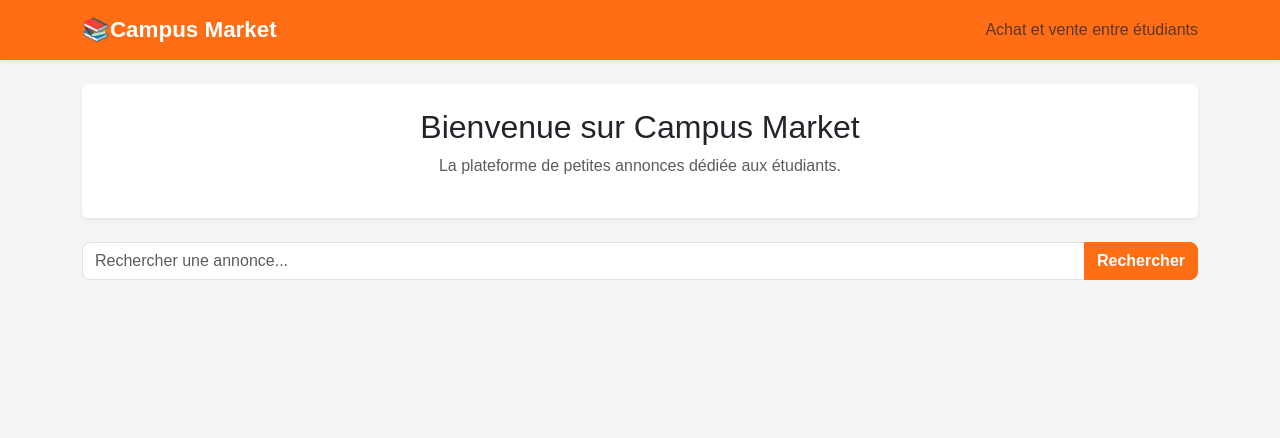
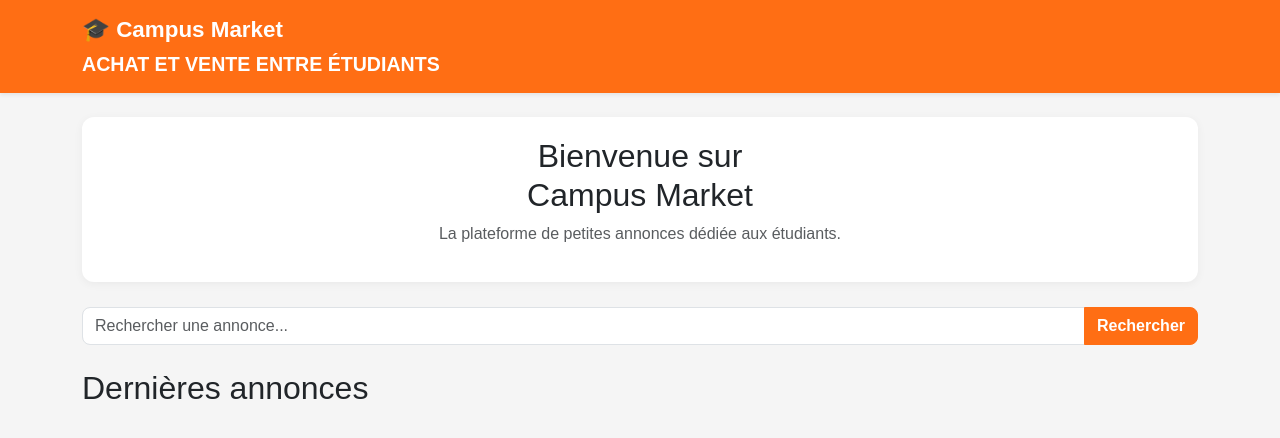
Before and after one commit to anna-vml/Projet-Leboncoin, a PHP site: page / in a window 1280 px wide. Shown: the top 438 px of the page. Run offline with PHP 8.4, Linux system fonts and the light colour scheme; data that the repository does not hold is empty.

Commit message:
Update index.php

```diff
--- a/index.php
+++ b/index.php
@@ -7,13 +7,15 @@ if(isset($_GET['recherche'])) {
       $recherche = $_GET['recherche'];
     }
 
-$sql = "SELECT * FROM annonces
-        WHERE titre LIKE ?
-        ORDER BY date_creation DESC";
+    $sql = "SELECT annonces.*, utilisateurs.nom
+        FROM annonces
+        LEFT JOIN utilisateurs
+        ON annonces.utilisateur_id = utilisateurs.id
+        WHERE annonces.titre LIKE ?
+        ORDER BY annonces.date_creation DESC";
 
     $requete = $pdo->prepare($sql);
     $requete->execute(["%$recherche%"]);
-
     $annonces = $requete->fetchAll();
 ?>
 
@@ -23,29 +25,30 @@ $annonces = $requete->fetchAll();
     <title>Leboncoin</title>
 
     <link href="https://cdn.jsdelivr.net/npm/bootstrap@5.3.3/dist/css/bootstrap.min.css" rel="stylesheet">
-    <link rel="stylesheet" href="assets/style.css">
+    <link rel="stylesheet" href="assets/style.css?v=2">
 </head>
 
 <body>
     <nav class="navbar navbar-expand-lg bg-white shadow-sm">
         <div class="container">
 
-          <a class="navbar-brand fw-bold" href="index.php">
-            📚Campus Market
+           <a class="navbar-brand fw-bold logo-campus" href="index.php">
+
+               <div>
+                 <div> 🎓 Campus  <span>Market</span></div>
+                 <small>ACHAT ET VENTE ENTRE ÉTUDIANTS</small>
+             </div>
           </a>
-
-          <span class="text-muted">
-              Achat et vente entre étudiants
-           </span>
 
         </div>
     </nav>
     <div class="container mt-4">
 
-       <div class="p-4 bg-white rounded shadow-sm text-center">
-
-           <h2>
-              Bienvenue sur Campus Market
+        <div class="campus-banner">
+           <h2 class="titre-campus">
+              Bienvenue sur
+              <br>
+              <span>Campus Market</span>
            </h2>
            <p class="text-muted">
               La plateforme de petites annonces dédiée aux étudiants.
@@ -79,12 +82,12 @@ $annonces = $requete->fetchAll();
             </div>
 
         </form>
-
+        <h2 class="section-title">Dernières annonces</h2>
         <div class="row">
 
            <?php foreach($annonces as $annonce): ?>
 
-               <div class="col-md-4 mb-4">
+                <div class="col-md-3 mb-4">
 
                    <div class="card h-100">
 
@@ -104,17 +107,20 @@ $annonces = $requete->fetchAll();
                               <?= $annonce['prix'] ?> €
                             </p>
 
+                            <p class="text-muted small">
+                               Publié le <?= date('d/m/Y à H:i', strtotime($annonce['date_creation'])) ?>
+                            </p>
+
+                               <p class="text-muted small">
+                                  Publié par <?= htmlspecialchars($annonce['nom'] ?? 'Utilisateur') ?>
+                                </p>
                             <a
                               href="detail_annonce.php?id=<?= $annonce['id'] ?>"
-class="btn btn-primary">
+                              class="btn btn-primary"
+                              >
                               Voir l'annonce
                             </a>
 
-<a
-href="favoris.php?id=<?= $annonce['id'] ?>"
-class="btn btn-warning">
-Ajouter aux favoris
-</a>
                         </div>
 
                     </div>
```
Lines whose indentation alone changed are shown as unchanged.
